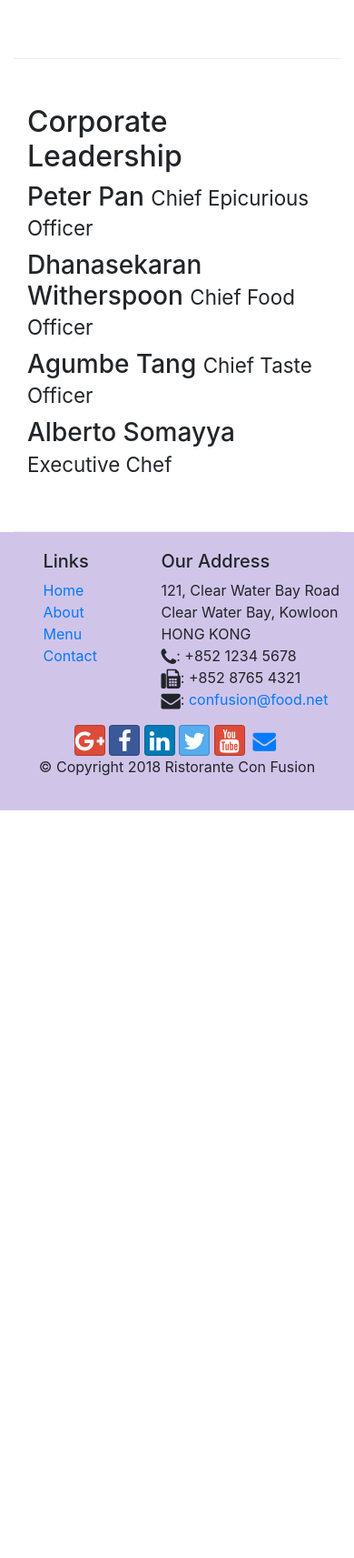
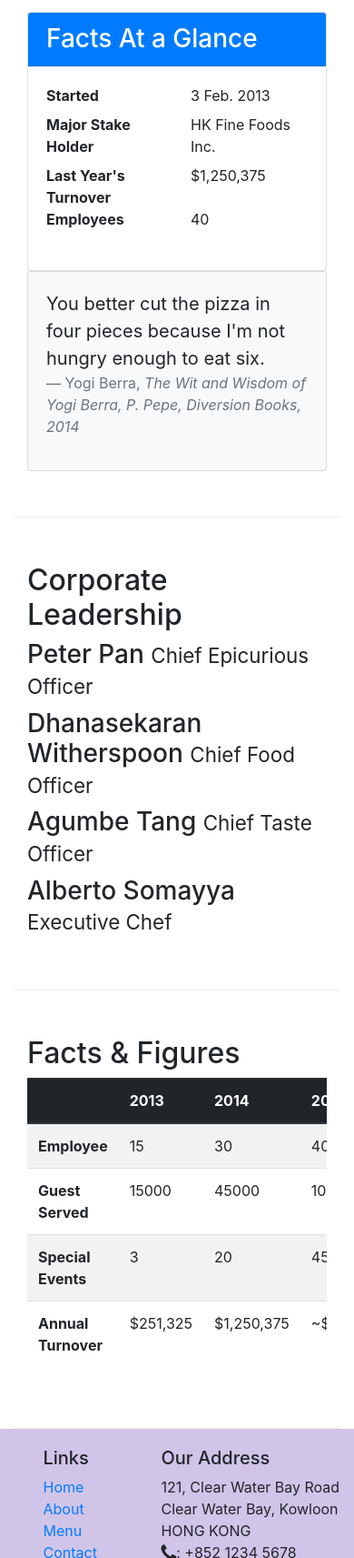
Before and after one commit to KartikGS/Restaurant_Booking_Service-, a website: page aboutus.html in a window 390 px wide. Shown: the part 1037-2750 px from the top of the page at 91% size. Before the commit the page ends 1928 px from the top, so only its background shows below. Drawn offline with nearby package versions, Linux system fonts and the light colour scheme.

Commit message:
Tables and Cards

```diff
--- a/aboutus.html
+++ b/aboutus.html
@@ -59,7 +59,32 @@
                 <p>Started in 2010, Ristorante con Fusion quickly established itself as a culinary icon par excellence in Hong Kong. With its unique brand of world fusion cuisine that can be found nowhere else, it enjoys patronage from the A-list clientele in Hong Kong.  Featuring four of the best three-star Michelin chefs in the world, you never know what will arrive on your plate the next time you visit us.</p>
                 <p>The restaurant traces its humble beginnings to <em>The Frying Pan</em>, a successful chain started by our CEO, Mr. Peter Pan, that featured for the first time the world's best cuisines in a pan.</p>
             </div>
-            <div class="col-12 col-sm">
+            <div class="col-sm">
+                <div class="card">
+                    <h3 class="card-header bg-primary text-white">Facts At a Glance</h3>
+                    <div class="card-body">
+                        <dl class="row">
+                            <dt class="col-6">Started</dt>
+                            <dd class="col-6">3 Feb. 2013</dd>
+                            <dt class="col-6">Major Stake Holder</dt>
+                            <dd class="col-6">HK Fine Foods Inc.</dd>
+                            <dt class="col-6">Last Year's Turnover</dt>
+                            <dd class="col-6">$1,250,375</dd>
+                            <dt class="col-6">Employees</dt>
+                            <dd class="col-6">40</dd>
+                        </dl>
+                    </div>
+                </div>
+            </div>
+            <div class="col-12">
+                <div class="card card-body bg-light">
+                    <blockquote class="blockquote">
+                        <p class="mb-0">You better cut the pizza in four pieces because I'm not hungry enough to eat six.</p>
+                        <footer class="blockquote-footer">Yogi Berra,
+                            <cite class="Source Title">The Wit and Wisdom of Yogi Berra, P. Pepe, Diversion Books, 2014</cite>
+                        </footer>
+                    </blockquote>
+                </div>
             </div>
         </div>
 
@@ -77,7 +102,52 @@
                 <p class="d-none d-sm-block">Award winning three-star Michelin chef with wide International experience having worked closely with whos-who in the culinary world, he specializes in creating mouthwatering Indo-Italian fusion experiences. He says, <em>Put together the cuisines from the two craziest cultures, and you get a winning hit! Amma Mia!</em></p>
             </div>
        </div>
+       <div class="row row-content">
+           <div class="col-12 col-sm-9">
+               <h2>Facts &amp; Figures</h2>
+               <div class="table-responsive">
+                   <table class="table table-striped">
+                       <thead class="thead-dark">
+                           <tr>
+                               <th>&nbsp;</th>
+                               <th>2013</th>
+                               <th>2014</th>
+                               <th>2015</th>
+                           </tr>
+                       </thead>
+                       <tbody>
+                           <tr>
+                               <th>Employee</th>
+                               <td>15</td>
+                               <td>30</td>
+                               <td>40</td>
+                           </tr>
+                           <tr>
+                            <th>Guest Served</th>
+                            <td>15000</td>
+                            <td>45000</td>
+                            <td>100,000</td>
+                           </tr>
+                           <tr>
+                            <th>Special Events</th>
+                            <td>3</td>
+                            <td>20</td>
+                            <td>45</td>
+                           </tr>
+                           <tr>
+                            <th>Annual Turnover</th>
+                            <td>$251,325</td>
+                            <td>$1,250,375</td>
+                            <td>~$3,000,000</td>
+                           </tr>
+                       </tbody>
+                   </table>
+               </div>
+           </div>
+           <div class="col-12 col-sm-3">
 
+           </div>
+       </div>
     </div>
 
     <footer class="footer">
```
